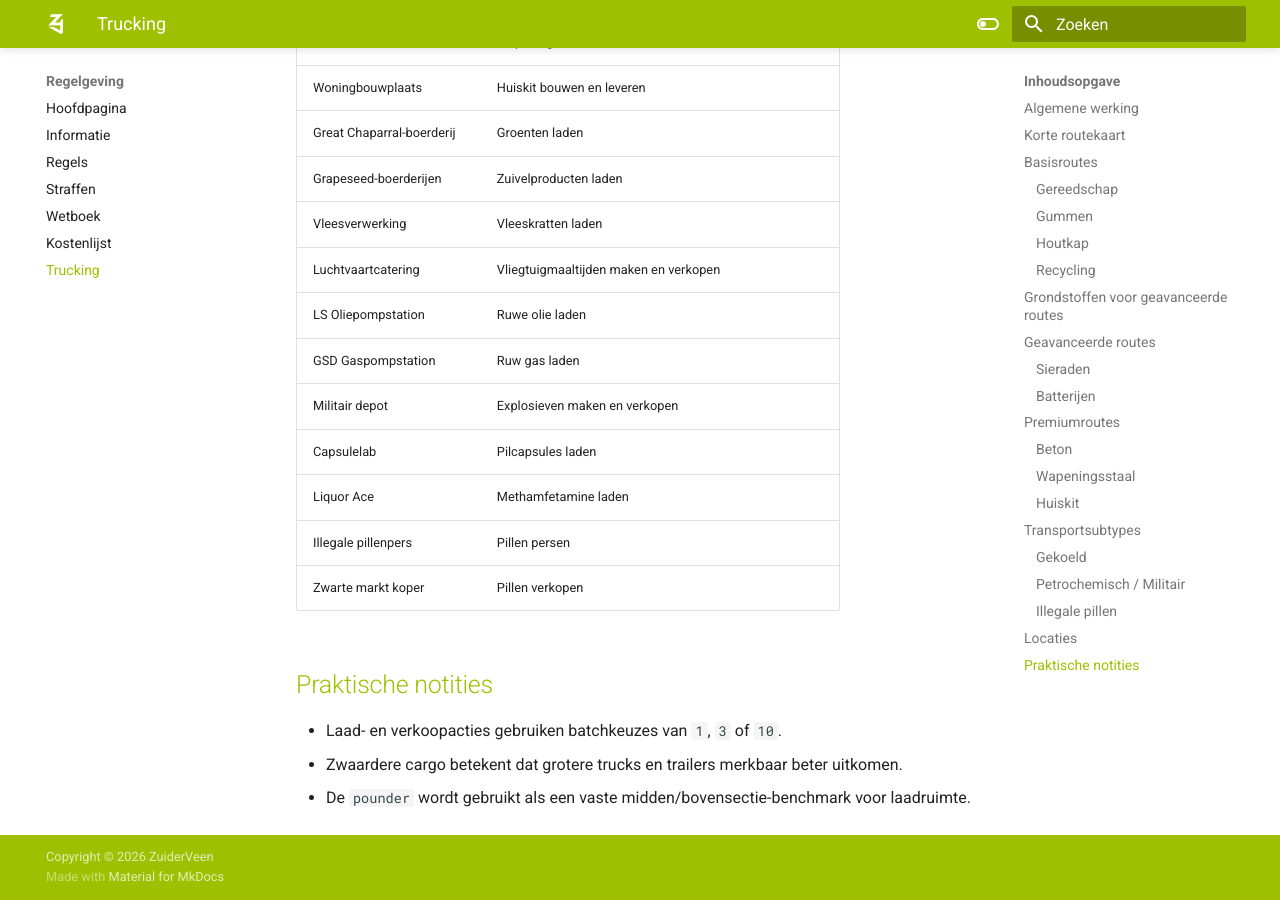
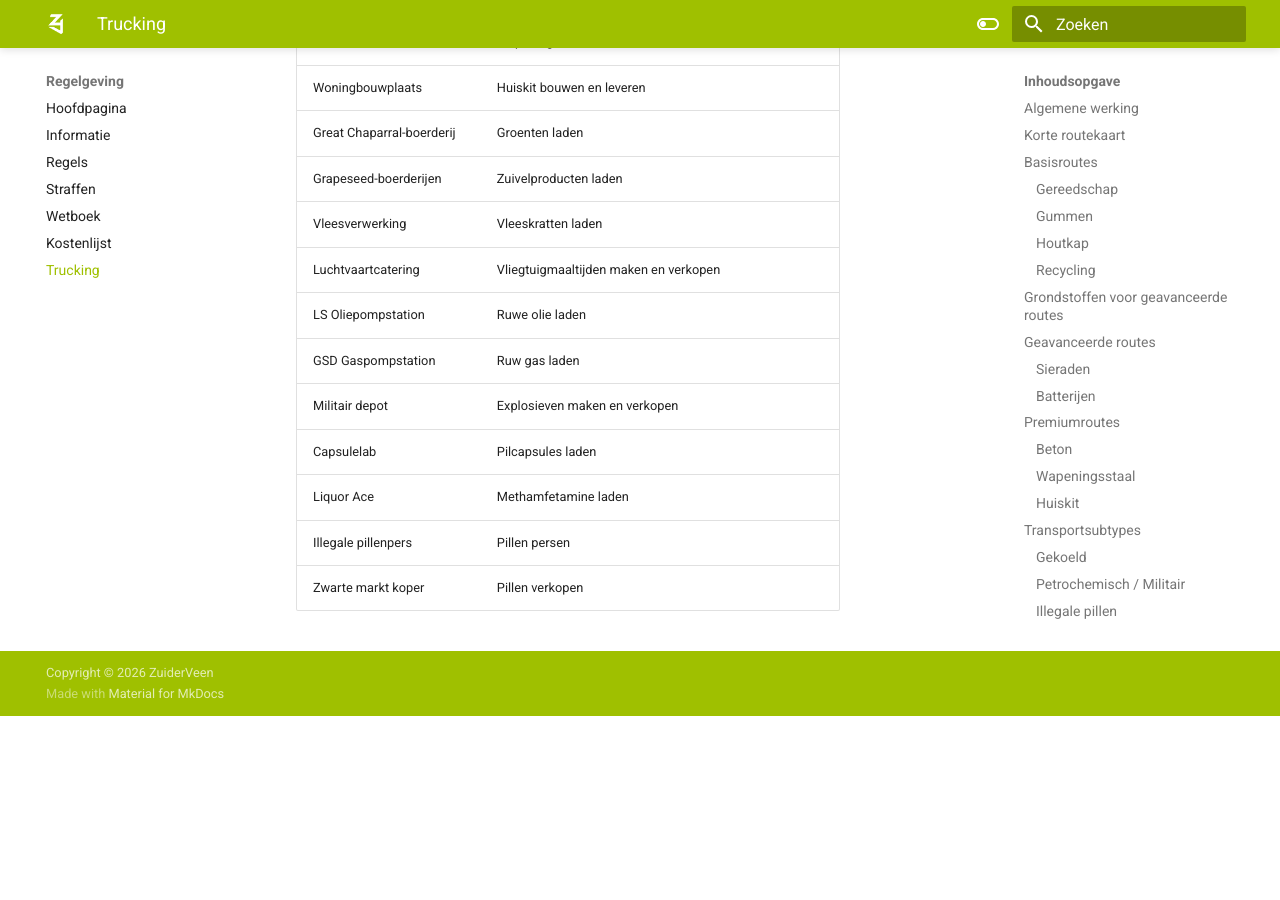
Before and after one commit to exqlusive/zuiderveen-apv, an MkDocs documentation site: the page built from docs/trucking.md, in a window 1280 px wide and 900 px high, scrolled down 9669 px. Built offline with MkDocs 1.6.1 and Material for MkDocs 9.7.7, drawn with Linux system fonts in a browser that asks for light colours; after the commit the page ends 10385 px from its top, so only the background shows below that.

```diff
--- a/docs/trucking.md
+++ b/docs/trucking.md
@@ -17,20 +17,20 @@
 
 ## Korte routekaart
 
-| Route | Min. level | Eindproduct |
-| --- | ---: | --- |
-| Gereedschap | 1 | Gereedschap |
-| Gummen | 2 | Gummen |
-| Houtkap | 6 | Planken of zaagsel |
-| Recycling | 9 | Plastic schroot / verfijnd aluminium / verfijnd tin |
-| Gekoeld | 10 | Vliegtuigmaaltijden |
-| Petrochemisch / Militair | 10 | Explosieven |
-| Sieraden | 15 | Sieraden |
-| Batterijen | 15 | Batterijen |
-| Illegale pillen | 17 | Pillen |
-| Beton | 20 | Beton |
-| Wapeningsstaal | 20 | Wapeningsstaal |
-| Huiskit | 100 | Huiskit |
+| Route                    | Min. level | Eindproduct                                         |
+|--------------------------|-----------:|-----------------------------------------------------|
+| Gereedschap              |          1 | Gereedschap                                         |
+| Gummen                   |          2 | Gummen                                              |
+| Houtkap                  |          6 | Planken of zaagsel                                  |
+| Recycling                |          9 | Plastic schroot / verfijnd aluminium / verfijnd tin |
+| Gekoeld                  |         10 | Vliegtuigmaaltijden                                 |
+| Petrochemisch / Militair |         10 | Explosieven                                         |
+| Sieraden                 |         15 | Sieraden                                            |
+| Batterijen               |         15 | Batterijen                                          |
+| Illegale pillen          |         17 | Pillen                                              |
+| Beton                    |         20 | Beton                                               |
+| Wapeningsstaal           |         20 | Wapeningsstaal                                      |
+| Huiskit                  |        100 | Huiskit                                             |
 
 ## Basisroutes
 
@@ -247,9 +247,3 @@
 | Liquor Ace | Methamfetamine laden |
 | Illegale pillenpers | Pillen persen |
 | Zwarte markt koper | Pillen verkopen |
-
-## Praktische notities
-
-- Laad- en verkoopacties gebruiken batchkeuzes van `1`, `3` of `10`.
-- Zwaardere cargo betekent dat grotere trucks en trailers merkbaar beter uitkomen.
-- De `pounder` wordt gebruikt als een vaste midden/bovensectie-benchmark voor laadruimte.
```
